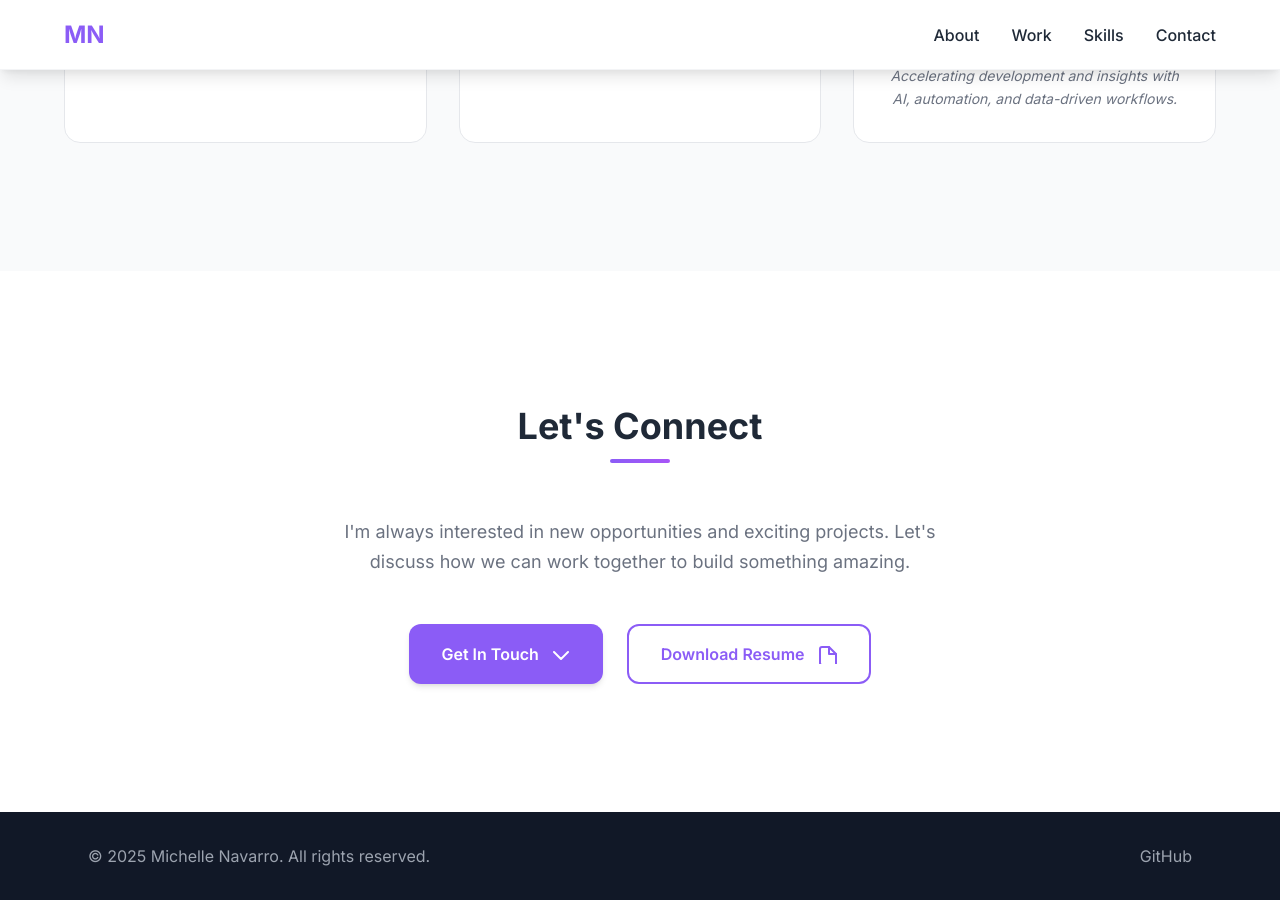
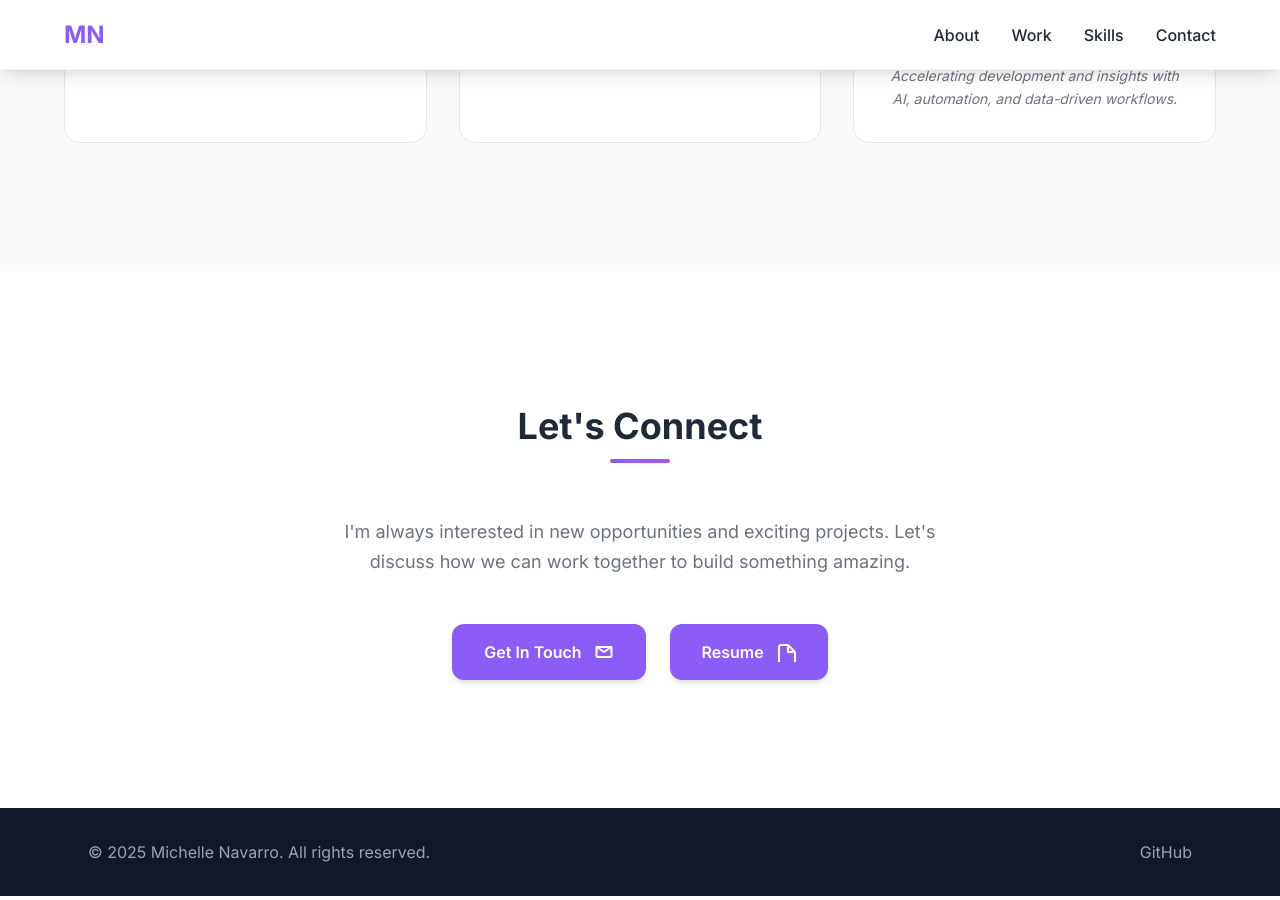
Before and after one commit to michellenavarro/michellenavarro.github.io, a Jekyll site: the page built from index.html, in a window 1280 px wide and 900 px high, scrolled down 2629 px. Built offline with Jekyll 4.4.1, drawn with Linux system fonts in a browser that asks for light colours.

Commit message:
resume and get in touch buttons

```diff
--- a/assets/css/components.css
+++ b/assets/css/components.css
@@ -220,12 +220,21 @@
 }
 
 .scroll-chevron {
+    display: block;
     width: 20px;
     height: 20px;
     border-right: 2px solid var(--color-primary);
     border-bottom: 2px solid var(--color-primary);
     transform: rotate(45deg);
     animation: bounce 2s infinite;
+    cursor: pointer;
+    transition: var(--transition-fast);
+    text-decoration: none;
+}
+
+.scroll-chevron:hover {
+    border-color: var(--color-primary-dark);
+    transform: rotate(45deg) scale(1.1);
 }
 
 @keyframes bounce {
--- a/index.html
+++ b/index.html
@@ -21,7 +21,7 @@ title: Michelle Navarro - Senior Software Engineer
                     I'm a Senior Software Engineer based in Los Angeles with expertise in full stack development, frontend engineering, and AI-powered solutions. I build scalable, user-centric products that blend cutting-edge technology with thoughtful design.
                 </p>
                 <div class="hero-scroll-indicator">
-                    <div class="scroll-chevron"></div>
+                    <a href="#about" class="scroll-chevron"></a>
                 </div>
             </div>
         </div>
@@ -162,11 +162,12 @@ title: Michelle Navarro - Senior Software Engineer
                 <a href="mailto:michellenavarro83@gmail.com" class="btn btn-primary">
                     <span>Get In Touch</span>
                     <svg class="btn-icon" width="20" height="20" viewBox="0 0 20 20" fill="none">
-                        <path d="M3 8L10 15L17 8" stroke="currentColor" stroke-width="2" stroke-linecap="round" stroke-linejoin="round"/>
+                        <path d="M2.5 5L10 10L17.5 5" stroke="currentColor" stroke-width="2" stroke-linecap="round" stroke-linejoin="round"/>
+                        <rect x="2.5" y="5" width="15" height="10" rx="1.25" stroke="currentColor" stroke-width="2"/>
                     </svg>
                 </a>
-                <a href="/MichelleNavarroResume.pdf" class="btn btn-secondary" target="_blank">
-                    <span>Download Resume</span>
+                <a href="/MichelleNavarroResume.pdf" class="btn btn-primary" target="_blank">
+                    <span>Resume</span>
                     <svg class="btn-icon" width="20" height="20" viewBox="0 0 20 20" fill="none">
                         <path d="M19 21H5C3.89543 21 3 20.1046 3 19V5C3 3.89543 3.89543 3 5 3H12L19 10V21Z" stroke="currentColor" stroke-width="2" stroke-linecap="round" stroke-linejoin="round"/>
                         <path d="M12 3V10H19" stroke="currentColor" stroke-width="2" stroke-linecap="round" stroke-linejoin="round"/>
```
